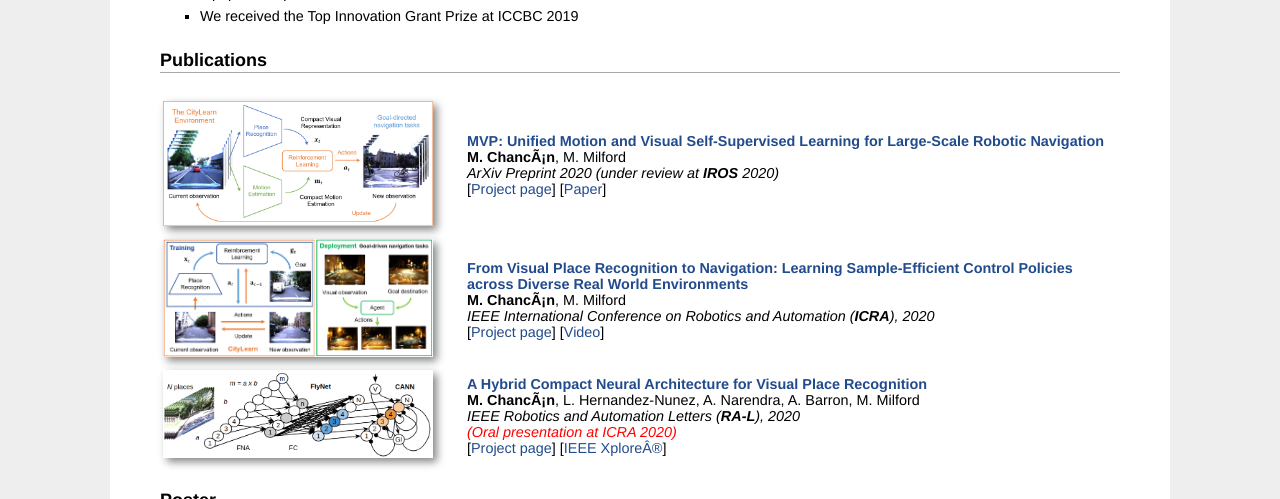
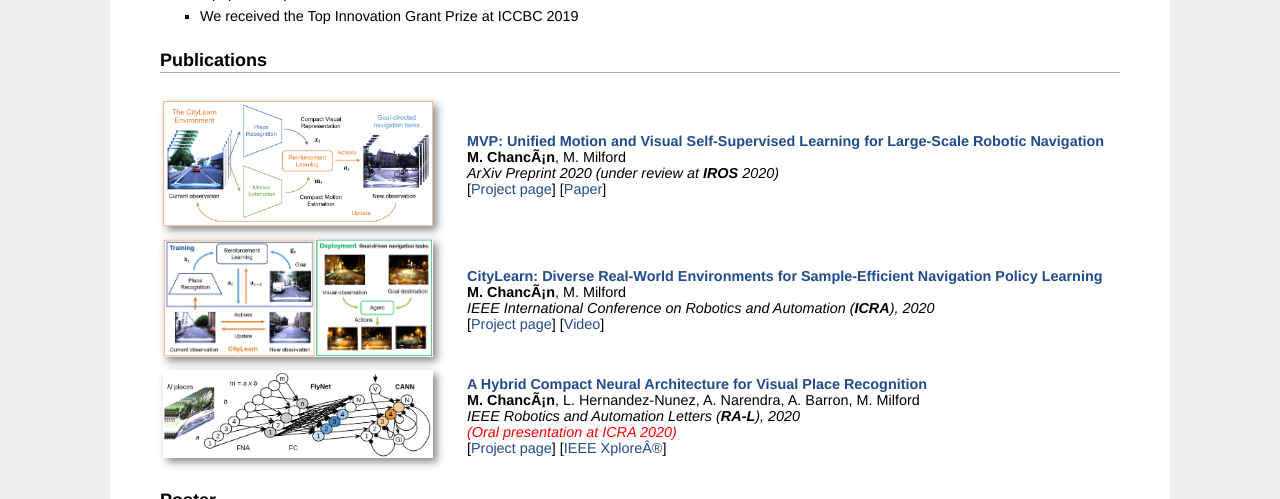
Before and after one commit to mchancan/mchancan.github.io, a Jekyll site: the page built from index.html, in a window 1280 px wide and 900 px high, scrolled down 398 px, cut to the strip 0-499 px from the top of the window. Built offline with Jekyll 4.4.1, drawn with Linux system fonts in a browser that asks for light colours; comment, search, counter and statistics services are not loaded.

Commit message:
Update index.html

```diff
--- a/index.html
+++ b/index.html
@@ -67,7 +67,7 @@ title: Marvin
 			<a href="projects/CityLearn/index.html"><img style="box-shadow: 4px 4px 8px #888" src="projects/CityLearn/citylearn.png"  width="270px" height="inherit" border="1px" /></a>
 		</td>
 		<td>
-			<a href="projects/CityLearn/index.html"><b>From Visual Place Recognition to Navigation: Learning Sample-Efficient Control Policies across Diverse Real World Environments</b></a></br>
+			<a href="projects/CityLearn/index.html"><b>CityLearn: Diverse Real-World Environments for Sample-Efficient Navigation Policy Learning</b></a></br>
 			<b>M. Chancán</b>, M. Milford </br>
 			<em>IEEE International Conference on Robotics and Automation (<b>ICRA</b>), 2020</em></br>
 			[<a href="projects/CityLearn/index.html">Project page</a>]
```
